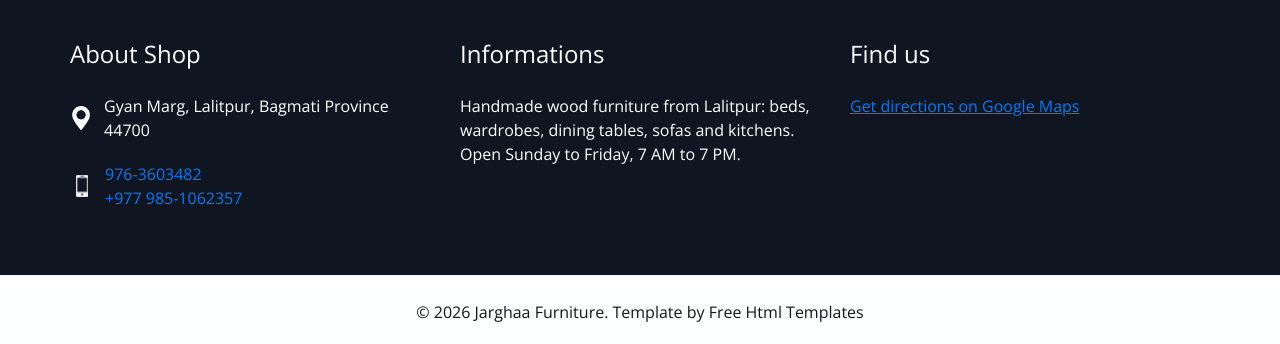
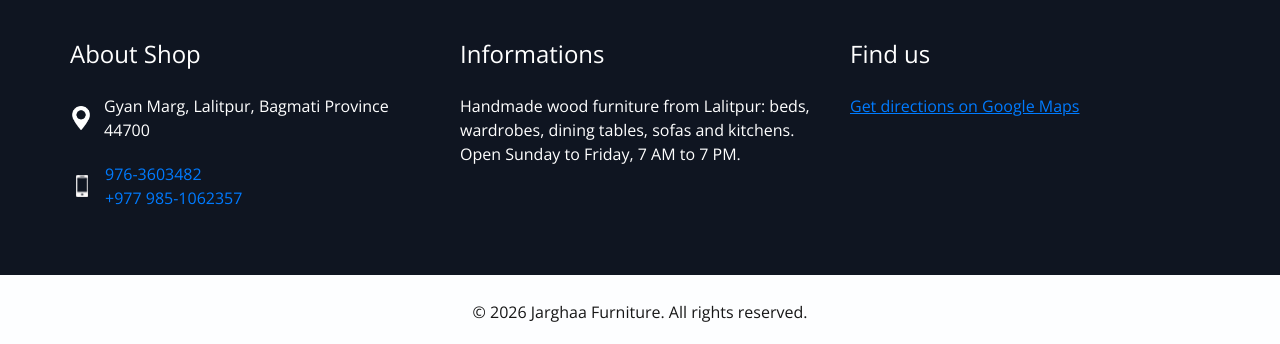
Before and after one commit to jarghaa/jarghaafurniture, a plain HTML site: page about.html in a window 1280 px wide. Shown: the part 792-1136 px from the top of the page. Drawn offline with nearby package versions, Linux system fonts and the light colour scheme.

Commit message:
Remove Free Html Templates footer credit, replace with All rights reserved

```diff
--- a/about.html
+++ b/about.html
@@ -193,7 +193,7 @@
   <section class="container-fluid footer_section ">
     <div class="container">
       <p>
-        &copy; 2026 Jarghaa Furniture. Template by <a href="https://html.design/">Free Html Templates</a>
+        &copy; 2026 Jarghaa Furniture. All rights reserved.
       </p>
     </div>
   </section>
```
Also changed, not shown: contact.html (+1 -1 lines), furniture.html (+1 -1 lines), index.html (+1 -1 lines), shop.html (+1 -1 lines).
